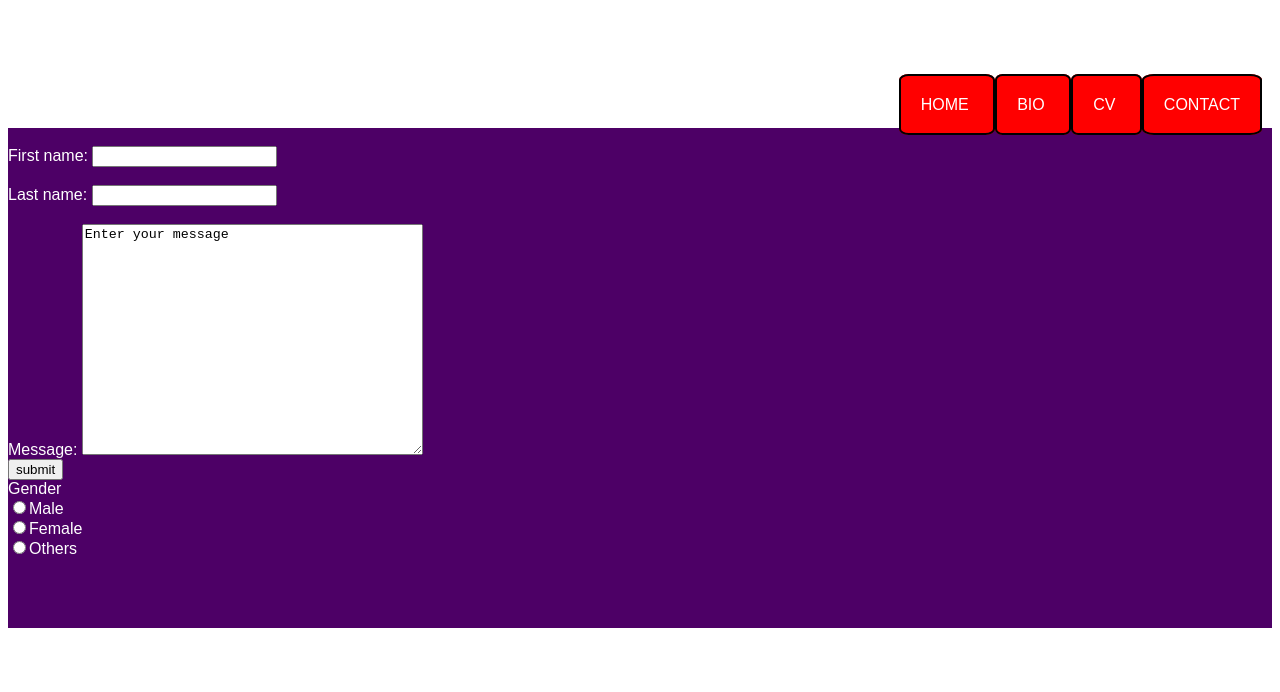
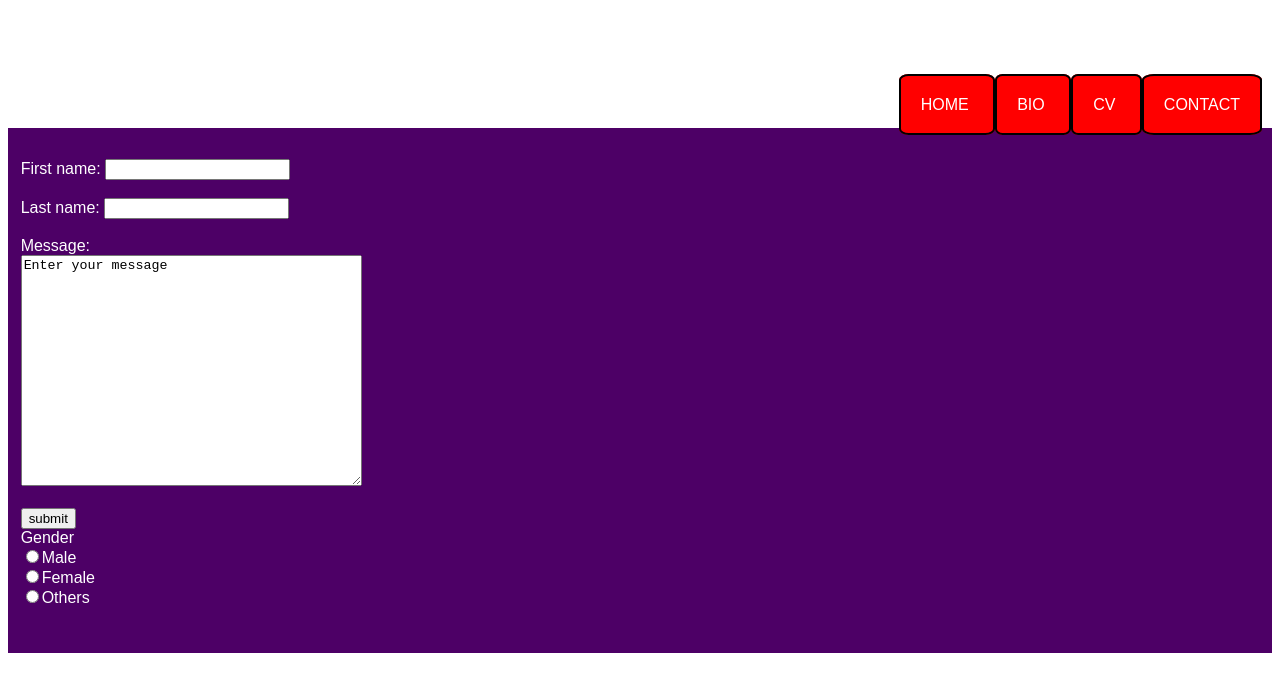
Before and after one commit to NirvikSha/CSY1018newmouse, a plain HTML site: page contact.html in a window 1280 px wide. Drawn offline with Linux system fonts and the light colour scheme; a web font is replaced by a local one.

Commit message:
modifying

```diff
--- a/contact.html
+++ b/contact.html
@@ -26,8 +26,8 @@
   <input type="text" name="firstname"><br><br>
   Last name:
   <input type="text" name="lastname"><br><br>
-  Message:
-  <textarea name="message" rows="15" cols="40">Enter your message</textarea><br>
+  Message:<br>
+  <textarea name="message" rows="15" cols="40">Enter your message</textarea><br><br>
   <input type="submit" value="submit"><br>
   Gender<br>
   <input type="radio" name="gender" value="male">Male<br>
--- a/css/bio.css
+++ b/css/bio.css
@@ -78,6 +78,8 @@ header{
   width:auto;
   height:500px;
   color:white;
+    padding:1%;
+
 }
 .content1 img{
   margin-top: 0px;
--- a/css/contact.css
+++ b/css/contact.css
@@ -76,6 +76,7 @@ header{
   margin: auto;
   width:auto;
   height:500px;
+    padding:1%;
 }
 .content1 img{
   margin-top: 0px;
@@ -87,6 +88,7 @@ header{
 }
 form{
   color:white;
+
 }
 .footer1{
   text-align: center;
--- a/css/cv.css
+++ b/css/cv.css
@@ -76,6 +76,7 @@ header{
   margin: auto;
   width:auto;
 color: white;
+  padding:1%;
 }
 .content1 img{
   margin-top: 0px;
--- a/css/main.css
+++ b/css/main.css
@@ -61,6 +61,7 @@ header{
   width:auto;
   height:1000px;
   color:white;
+
 }
 .content1 img{
   margin-top: 0px;
```
Also changed, not shown: index.html (+1 -1 lines).
